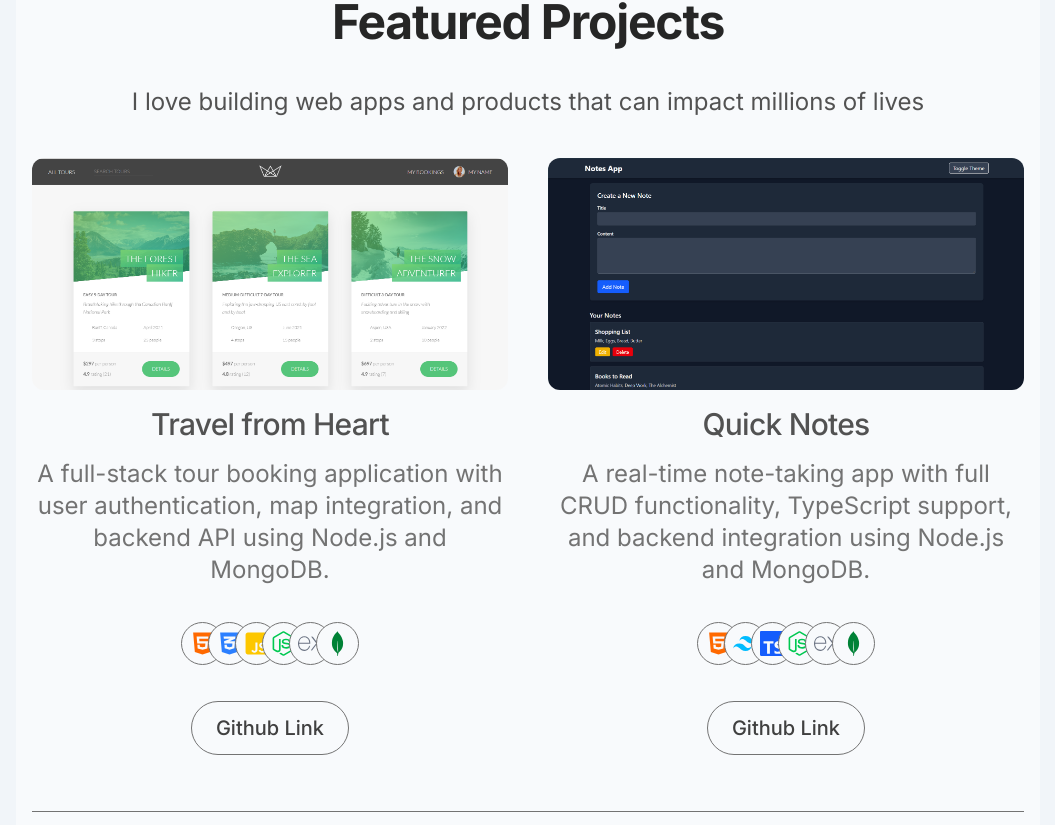
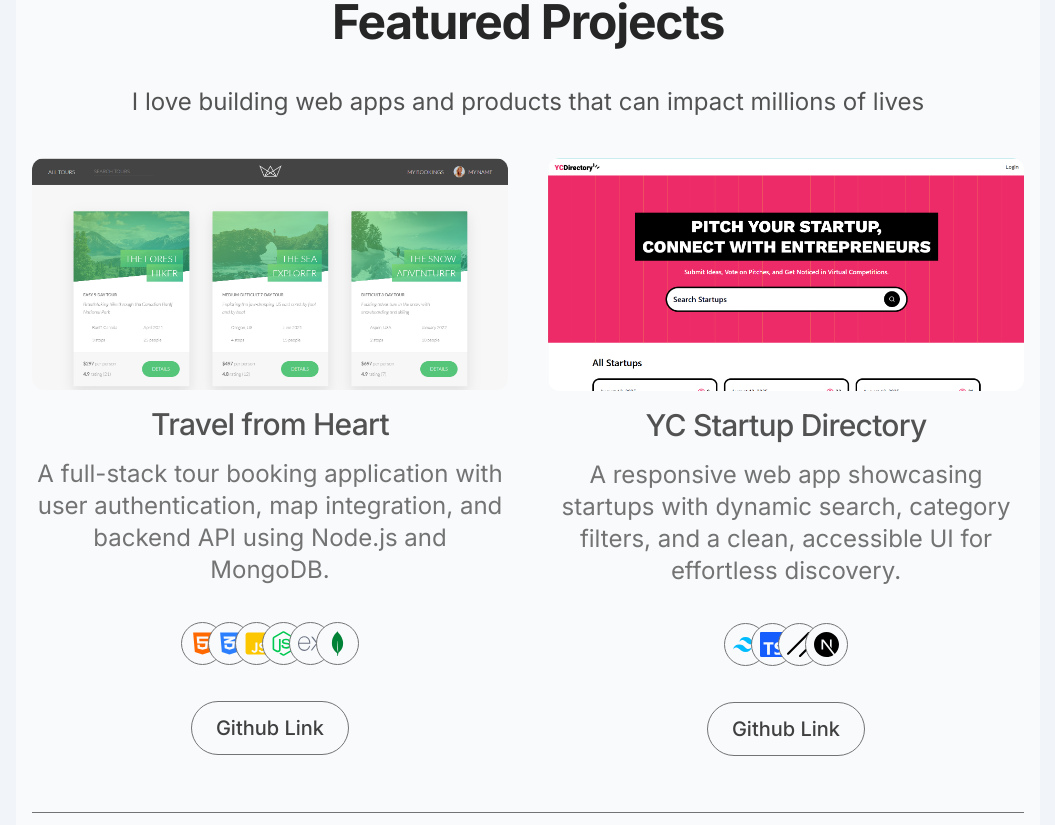
Before and after one commit to MSAndromeda/my-portfolio, a Next.js app: page / in a window 1280 px wide. Shown: the part 835-1660 px from the top of the page, without its empty margins (112-1167 px from the left). Built offline with nearby package versions, Linux system fonts and the light colour scheme.

Commit message:
feat: added new project

```diff
--- a/app/(root)/projects/data.ts
+++ b/app/(root)/projects/data.ts
@@ -9,6 +9,15 @@
     techStack: ["HTML", "CSS", "JavaScript", "NodeJs", "ExpressJs", "MongoDB"],
     liveLink: "",
     githubLink: "https://github.com/MSAndromeda/Natours-Project",
+  },
+  {
+    title: "YC Startup Directory",
+    src: "/ycDirectory.png",
+    description:
+      "A responsive web app showcasing startups with dynamic search, category filters, and a clean, accessible UI for effortless discovery.",
+    techStack: ["TailwindCSS", "TypeScript", "ShadCN", "NextJs"],
+    liveLink: "",
+    githubLink: "https://github.com/MSAndromeda/my-yc-project",
   },
   {
     title: "Quick Notes",
--- a/components/CercularIconGen.tsx
+++ b/components/CercularIconGen.tsx
@@ -16,6 +16,7 @@
   SiExpress,
   SiMongodb,
   SiPostman,
+  SiShadcnui,
 } from "react-icons/si";
 
 export const CercularIconGen = ({
@@ -44,6 +45,7 @@
     NextJs: (
       <SiNextdotjs size={iconsize} className="text-black dark:text-white" />
     ),
+    ShadCN: <SiShadcnui size={iconsize} />,
     Framer: <SiFramer size={iconsize} className="text-pink-500" />,
     Postman: <SiPostman size={iconsize} className="text-orange-600" />,
   };
--- a/components/SkillsSection.tsx
+++ b/components/SkillsSection.tsx
@@ -20,6 +20,7 @@
   SiMysql,
   SiPostman,
   SiFigma,
+  SiShadcnui,
 } from "react-icons/si";
 import { DiJava } from "react-icons/di";
 
@@ -52,6 +53,10 @@
   {
     name: "Motion",
     icon: <SiFramer size={40} className="text-black dark:text-white" />,
+  },
+  {
+    name: "ShadCN",
+    icon: <SiShadcnui size={40} />,
   },
 
   // Backend
```
Also changed, not shown: public/ycDirectory.png (added).
